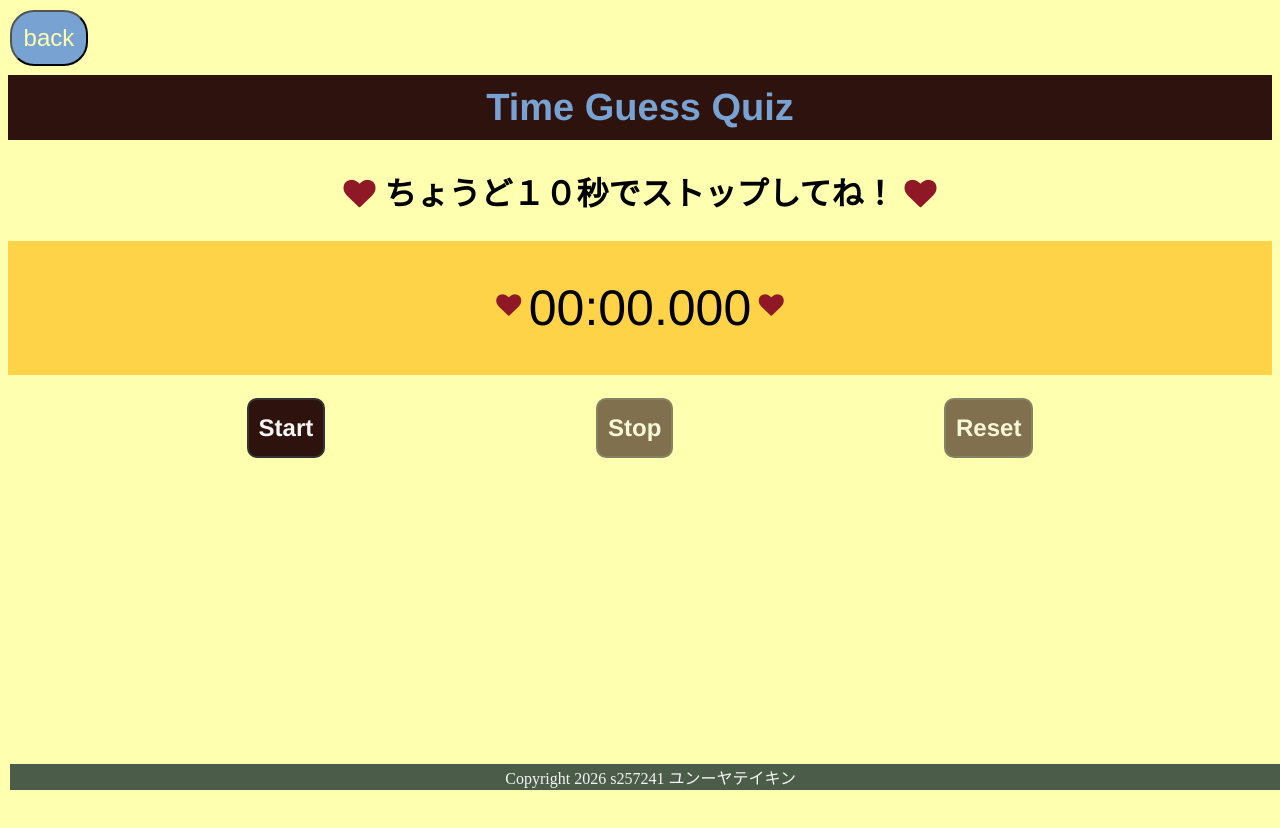
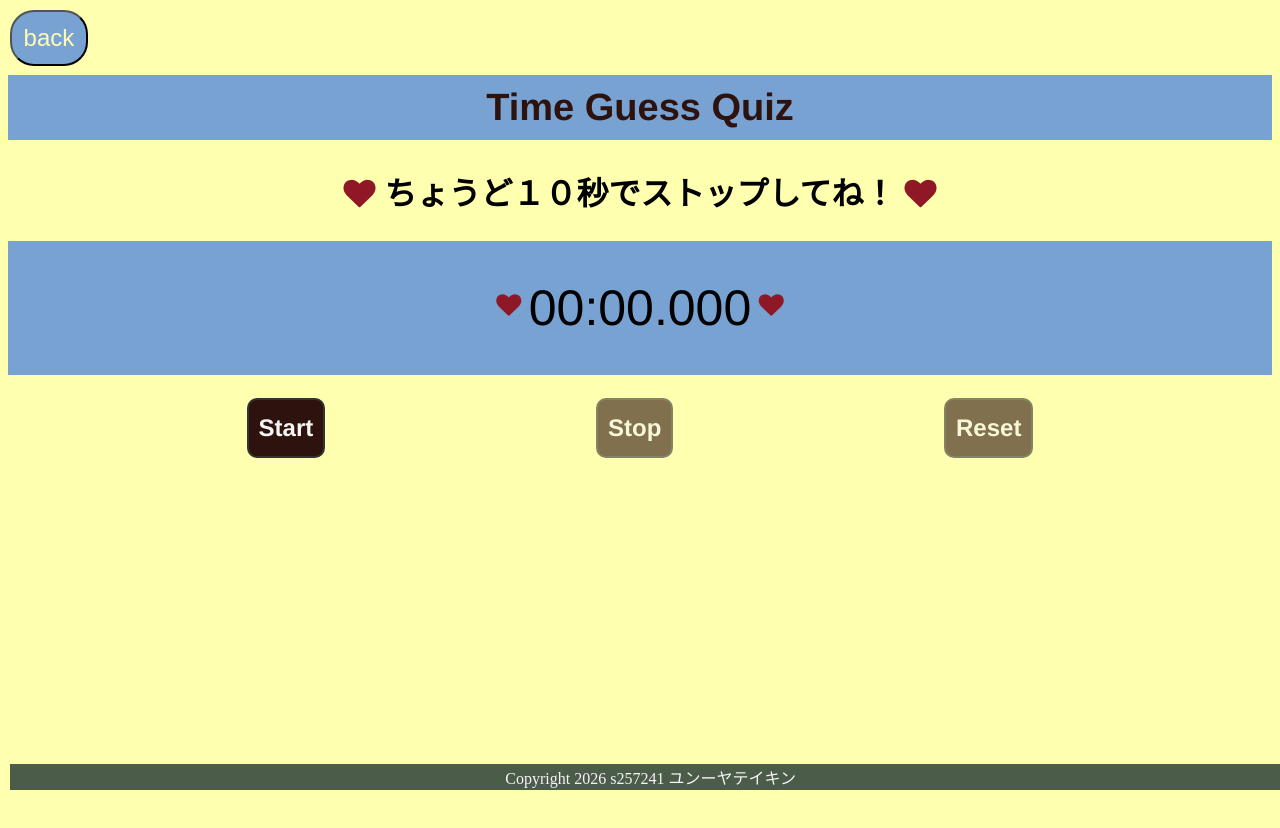
Before and after one commit to Yoon-93/mobile_application, a plain HTML site: page 98_Time_guessing_quiz_03/timeguess.html in a window 1280 px wide. Drawn offline with Linux system fonts and the light colour scheme.

Commit message:
Add files via upload

```diff
--- a/98_Time_guessing_quiz_03/css/timeguess.css
+++ b/98_Time_guessing_quiz_03/css/timeguess.css
@@ -54,11 +54,11 @@ table,
 
 header {
   margin-top: 8px;
-  color: #78a2d2;
+  color: #2d120d;
   font-size: 38px;
   font-weight: bold;
   text-align: center;
-  background: #2d120d;
+  background: #78a2d2;
 }
 
 .message-container {
@@ -73,7 +73,7 @@ header {
   flex-flow: row wrap;
   margin: 0px;
   justify-content: center;
-  background: #ffd347;
+  background: #78a2d2;
   /* height: 100px;
   line-height: 100px;
   font-size: 50px;
--- a/98_Time_guessing_quiz_03/js/timeguess.js
+++ b/98_Time_guessing_quiz_03/js/timeguess.js
@@ -65,7 +65,7 @@ btn_reset.addEventListener(
     timer.textContent = "00:00.000";
     stopTime = 0;
     soundControl(reset);
-    document.body.style.backgroundColor = "rgba(233, 168, 227, 0.6)";
+    document.body.style.backgroundColor = "#feffaf";
     document.body.classList.remove("bg-success");
   },
   false
```
